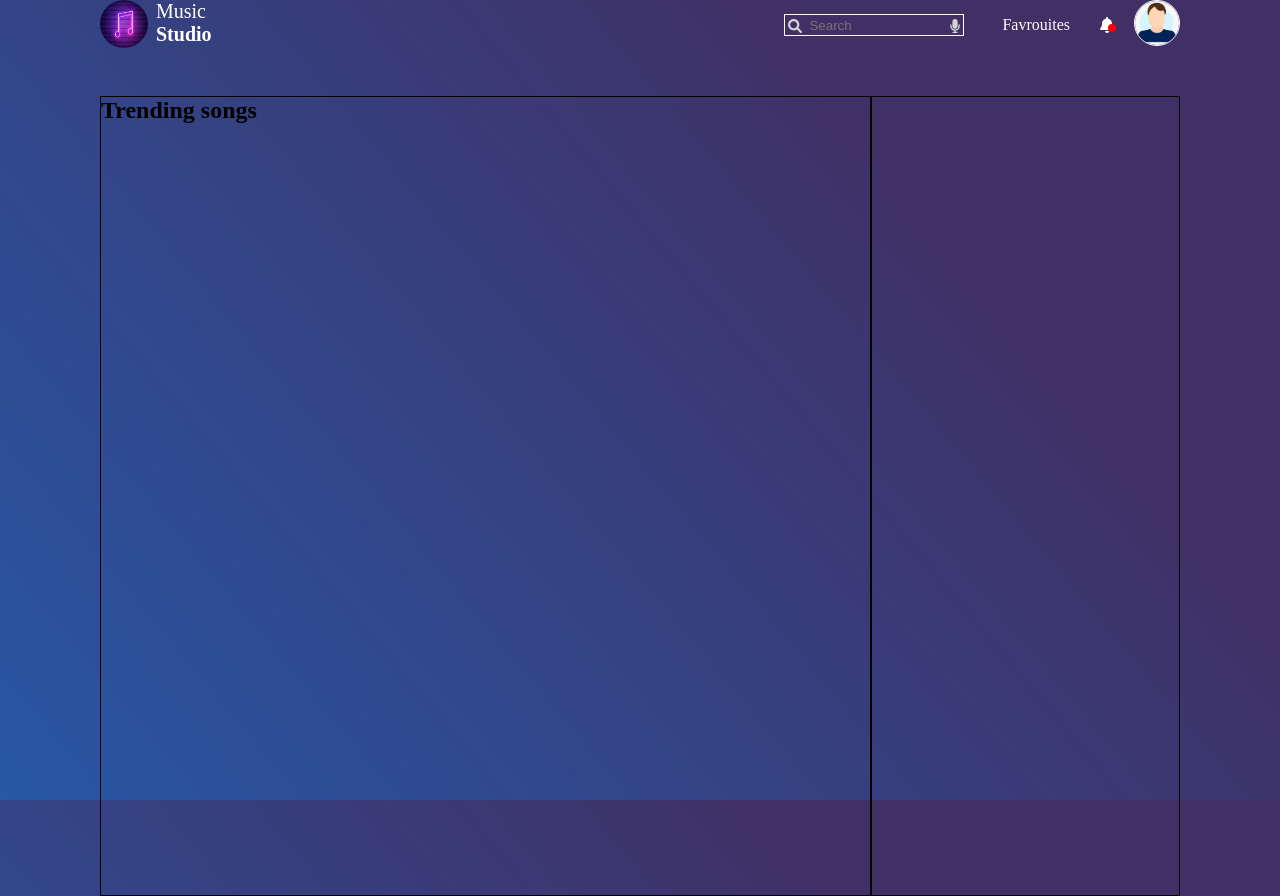
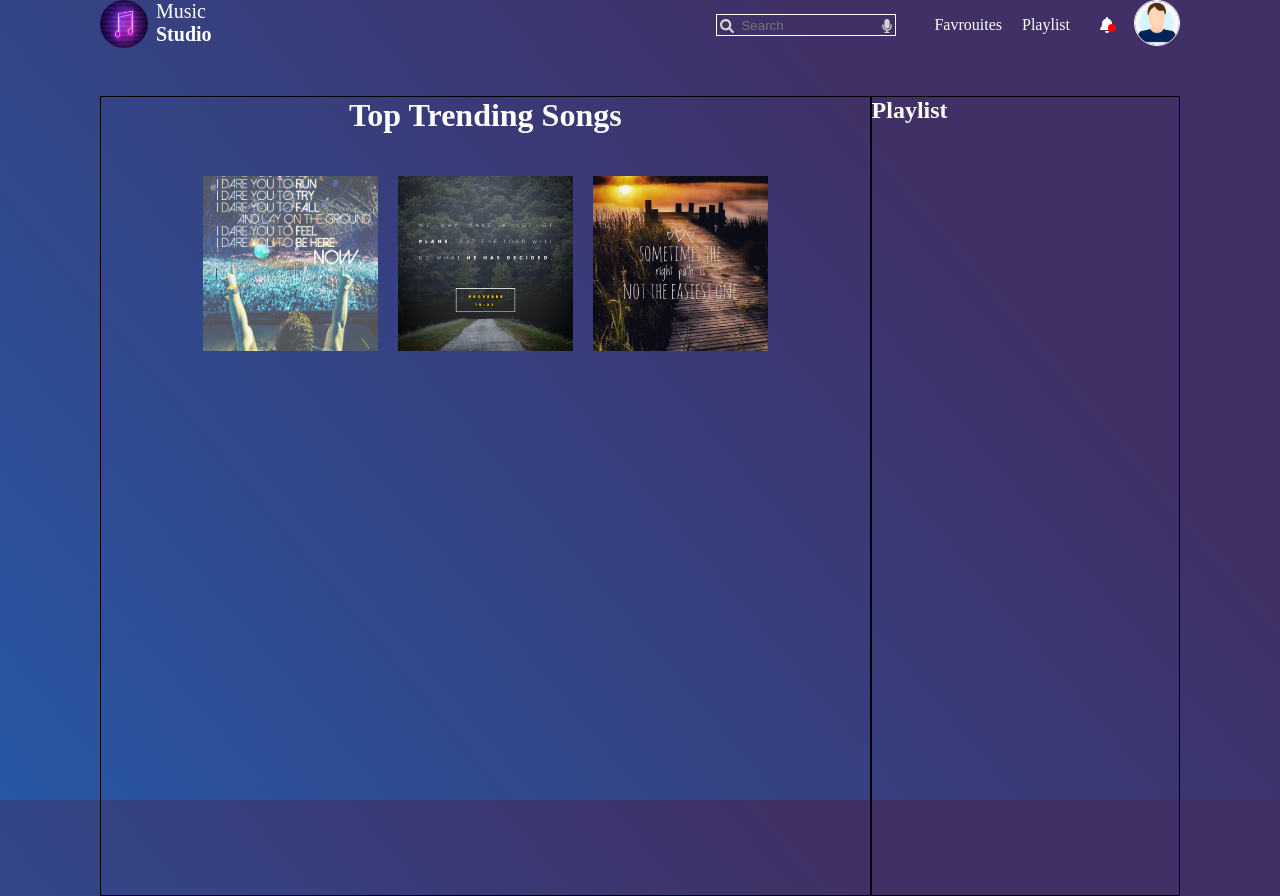
Before and after one commit to Ash4059/Music-player, a plain HTML site: page index.html in a window 1280 px wide. Drawn offline with Linux system fonts and the light colour scheme.

Commit message:
main container header completed

```diff
--- a/index.html
+++ b/index.html
@@ -30,6 +30,9 @@
                 </li>
                 <li class="favrouites">
                     <a href="#">Favrouites</a>
+                </li>
+                <li class="Playlist">
+                    <a href="#">Playlist</a>
                 </li>
                 <li class="alert-icon cursor-pointer">
                     <i class="fa-solid fa-bell"></i>
@@ -64,7 +67,12 @@
                             <a href="#">Favrouites</a>
                             <i class="fa-solid fa-heart color-red"></i>
                         </div>
-
+                    </li>
+                    <li class="Playlist">
+                        <div class="display-flex">
+                            <a href="#">Playlist</a>
+                            <i class="fa-solid fa-circle-play"></i>
+                        </div>
                     </li>
                     <li class="searchbar">
                         <svg class="search-icon" xmlns="http://www.w3.org/2000/svg" viewBox="0 0 512 512"><path d="M500.3 443.7l-119.7-119.7c27.22-40.41 40.65-90.9 33.46-144.7C401.8 87.79 326.8 13.32 235.2 1.723C99.01-15.51-15.51 99.01 1.724 235.2c11.6 91.64 86.08 166.7 177.6 178.9c53.8 7.189 104.3-6.236 144.7-33.46l119.7 119.7c15.62 15.62 40.95 15.62 56.57 0C515.9 484.7 515.9 459.3 500.3 443.7zM79.1 208c0-70.58 57.42-128 128-128s128 57.42 128 128c0 70.58-57.42 128-128 128S79.1 278.6 79.1 208z"/></svg>
@@ -75,12 +83,41 @@
             </div>
         </div>
     </nav>
+
+    <!-- Main container -->
+
     <div class="container display-flex width-100">
         <div class="main-container width-100">
-            <h2>Trending songs</h2>
+            <h2 class="trending-songs-header color-white">Top Trending Songs</h2>
+            <div class="trending-song">
+                <a class="trending-song-links" href="#">
+                    <img src="./images/dare-you.png" alt="dare-you">
+                    <div class="trending-song-details">
+                        <div class="play"><i class="fa-solid fa-play"></i></div>
+                        <p class="song-name">Dare you</p>
+                        <p class="singer"> - Langotia brothers</p>
+                    </div>
+                </a>
+                <a class="trending-song-links" href="#">
+                    <img src="./images/lot-of-plan.jpg" alt="lot-of-plan">
+                    <div class="trending-song-details">
+                        <div class="play"><i class="fa-solid fa-play"></i></div>
+                        <p class="song-name">We may make a lot of plans</p>
+                        <p class="singer"> - Neeraj Gupta</p>
+                    </div>
+                </a>
+                <a class="trending-song-links" href="#">
+                    <img src="./images/right-path-is-not-easy.jpg" alt="right-path-is-not-easy">
+                    <div class="trending-song-details">
+                        <div class="play"><i class="fa-solid fa-play"></i></div>
+                        <p class="song-name">Sometimes right path</p>
+                        <p class="singer"> - Pritam Das</p>
+                    </div>
+                </a>
+            </div>
         </div>
         <div class="side-container width-100">
-
+            <h2 class="playlist-header color-white">Playlist</h2>
         </div>
     </div>
     <script src="https://kit.fontawesome.com/4d8300c4f4.js" crossorigin="anonymous"></script>
--- a/style.css
+++ b/style.css
@@ -17,6 +17,7 @@ body
     margin: 0 auto;
     height: 100vh;
     background-image: linear-gradient(50deg, #2857a4 0%, #403066 74%);
+    min-width: 300px;
 }
 
 /* ---- General styling ----- */
@@ -74,6 +75,11 @@ input:focus,textarea:focus{
     width: 100%;
 }
 
+.color-white
+{
+    color: var(--text-white-color);
+}
+
 /* ----- Navbar ----- */
 
 .navbar
@@ -117,17 +123,12 @@ input:focus,textarea:focus{
     font-size: 20px;
 }
 
-/* .favrouites
-{
-    margin-left: 40px;
-} */
-
 .profile-icon img
 {
     width: 46px;
     height: 46px;
     border-radius: 50%;
-    border: 1px solid #FFF;
+    border: 1px solid var(--text-white-color);
 }
 
 .alert-icon
@@ -184,7 +185,7 @@ input:focus,textarea:focus{
     display: none;
     background-color: #403066;
     box-shadow: 0px 4px 8px 1px #2857a4;
-    transition: all ease-in-out 1s;
+    z-index: 2;
 }
 
 .dropdown-list ul{
@@ -205,7 +206,7 @@ input:focus,textarea:focus{
 
 .dropdown-list ul li:not(:last-child)
 {
-    border-bottom: 1px solid #FFF;
+    border-bottom: 1px solid var(--text-white-color);
     height: 46px;
 }
 
@@ -241,9 +242,86 @@ input:focus,textarea:focus{
 {
     flex: 1;
 }
+
+.trending-songs-header
+{
+    text-align: center;
+    margin-bottom: 32px;
+    font-size: 32px;
+}
+
+.trending-song
+{
+    display: flex;
+    flex-wrap: wrap;
+    justify-content: center;
+}
+
+.trending-song-links
+{
+    max-width: 175px;
+    max-height: 175px;
+    overflow: hidden;
+    margin: 10px;
+    background-size: cover;
+    background-repeat: no-repeat;
+    position: relative;
+    transition: all ease-in-out 0.2s;
+}
+
+.trending-song-links:hover
+{
+    transform: scale(1.5);
+    z-index: 2;
+}
+
+.trending-song-links:hover .trending-song-details
+{
+    background-color: #80808099;
+    color: var(--text-white-color);
+    font-size: 18px;
+}
+
+.trending-song a img
+{
+    width: 100%;
+    height: 100%;
+    object-fit: cover;
+    aspect-ratio: 1;
+}
+
+.trending-song-details
+{
+    position: absolute;
+    top: 0px;
+    left: 0px;
+    color: transparent;
+    display: flex;
+    justify-content: center;
+    align-items: center;
+    height: 100%;
+    width: 100%;
+    flex-direction: column;
+}
+
+.play
+{
+    margin: 10px;
+}
+
+.song-name
+{
+    margin: 0px 10px;
+}
+
+.singer
+{
+    text-align: end;
+}
+
 /* ---- Media Query ---- */
 
-@media screen and (max-width: 556px) {
+@media screen and (max-width: 640px) {
     .nav-content
     {
         display: none;
```
Also changed, not shown: images/dare-you.png (added), images/lot-of-plan.jpg (added), images/right-path-is-not-easy.jpg (added).
